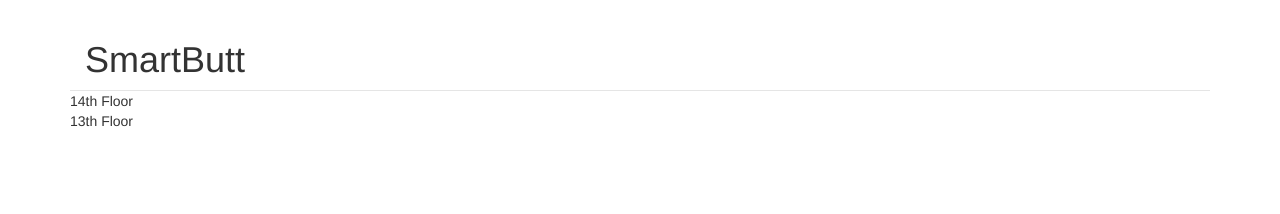
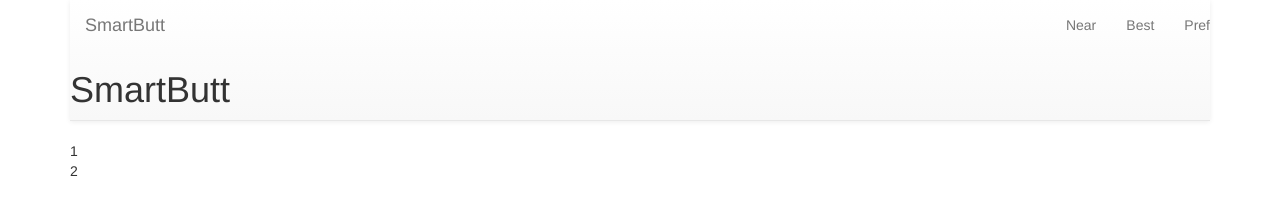
Before and after one commit to Trebel/SmartButt, a website: page assets/app/index.html in a window 1280 px wide. Drawn offline with nearby package versions, Linux system fonts and the light colour scheme.

Commit message:
Initial header work

```diff
--- a/assets/app/index.html
+++ b/assets/app/index.html
@@ -11,9 +11,18 @@
 <script src="scripts/app.js"></script>
 
 <body class="container" ng-app="app">
-  <div class="header">
+  <div class="navbar navbar-default navbar-static-top">
+    <div class="navbar-header">
+      <a class="navbar-brand" href="#">SmartButt</a>
+    </div>
+    <div class="navbar-collapse collapse">
+      <ul class="nav navbar-nav navbar-right">
+        <li><a href="#">Near</a></li>
+        <li><a href="#">Best</a></li>
+        <li><a href="#">Pref</a></li>
+      </ul>
+    </div>
     <h1>SmartButt</h1>
-  <!-- Logo and options/links/buttons go up here -->
   </div>
 
   <div class="content" ng-controller="controller">
--- a/assets/app/scripts/app.js
+++ b/assets/app/scripts/app.js
@@ -3,20 +3,22 @@ angular.module('app', [])
 .controller('controller', function($scope) {
   $scope.loos = [
     {
-      floor: '14th Floor',
-      bathroom: 'front',
-      stall: 1,
-      cleanliness: 1,
-      occupy_chance: 20,
-      tags: ['handicap', 'private']
+      "id":"3910360",
+      "floor":"1",
+      "bathroom":"2",
+      "stall":"2",
+      "occupied":false,
+      "occupyChance":19.84247250016779,
+      "tags":[""]
     },
     {
-      floor: '13th Floor',
-      bathroom: 'front',
-      stall: 2,
-      cleanliness: 0,
-      occupy_chance: 80,
-      tags: []
+      "id":"3910361",
+      "floor":"2",
+      "bathroom":"1",
+      "stall":"1",
+      "occupied":true,
+      "occupyChance":70.86311145219952,
+      "tags":["handicap","private"]
     }
   ];
 });
--- a/assets/app/styles/main.css
+++ b/assets/app/styles/main.css
@@ -1,8 +1,3 @@
-body {
-    padding-top: 20px;
-    padding-bottom: 20px;
-}
-
 /* Everything but the jumbotron gets side spacing for mobile first views */
 .header,
 .footer {
```
